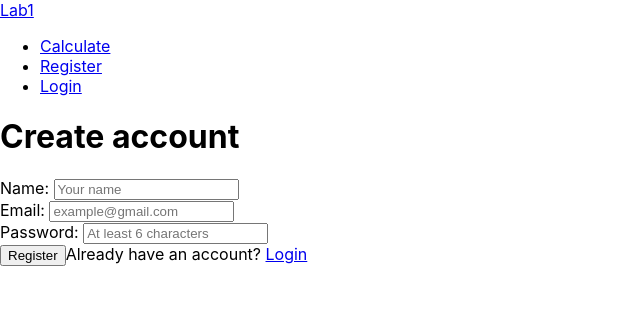
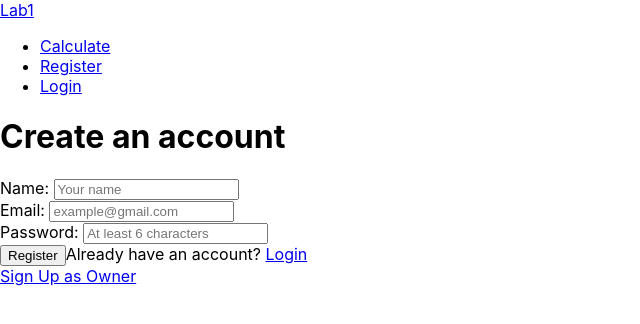
Before and after one commit to JackyC415/mernstack-grubhub-prototype-1, a React (Create React App) app in the folder client/: page /register in a window 1280 px wide. Shown: the top 324 px of the page, without its empty margins (0-640 px from the left). Built offline with nearby package versions, Linux system fonts and the light colour scheme.

Commit message:
Implement state changes so user may switch between user and owner registration

```diff
--- a/client/src/components/Register/Register.js
+++ b/client/src/components/Register/Register.js
@@ -11,11 +11,15 @@ class Register extends Component {
         this.state = {
             name: '',
             email: '',
-            password: ''
+            password: '',
+            restaurantname: '',
+            zipcode: '',
+            owner: false
         };
 
         this.handleChange = this.handleChange.bind(this);
         this.handleSubmit = this.handleSubmit.bind(this);
+        this.switchForm = this.switchForm.bind(this);
     }
 
     handleChange = (e) => {
@@ -40,16 +44,33 @@ class Register extends Component {
 
     }
 
+    switchForm = (e) => {
+        (this.state.owner == false) ? this.setState({owner: true}) : this.setState({owner: false});
+    }
+
     render(){
+
+        let ownerForm = null;
+        let accountType = "Owner";
+        if(this.state.owner) {
+            ownerForm =
+            <div>
+                Restaurant Name: <input type="text" name="restaurantname" placeholder="Restaurant name" value={this.state.restaurantname} onChange={this.handleChange} required></input><br/>
+                ZipCode: <input type="number" name="zipcode" placeholder="Zipcode" value ={this.state.zipcode} onChange={this.handleChange} minLength="6" maxLength="10" required ></input>
+            </div>
+            accountType = "User";
+        }
         return(
             <div class="container">
             <form action="http://127.0.0.1:3001/register" method="post">
-            <h1>Create account</h1>
+            <h1>Create an account</h1>
                     Name: <input type="text" name="name" placeholder="Your name" pattern="^([a-zA-Z]+\s)*[a-zA-Z]+$" value={this.state.name} onChange = {this.handleChange} required></input><br/>
                     Email: <input type="email" name="email" placeholder="example@gmail.com" value={this.state.email} onChange = {this.handleChange} required></input><br/>
                     Password: <input type="password" name="password" placeholder="At least 6 characters" minlength="6" maxlength="16" value={this.state.password} onChange = {this.handleChange} required></input><br/>
-                    <button className="btn btn-primary" onClick={this.state.handleSubmit}>Register</button>
-                    Already have an account? <Link to="/login" className="btn btn-link">Login</Link>
+                    {ownerForm}
+                    <button className="btn btn-primary" onClick={this.handleSubmit}>Register</button>
+                    Already have an account? <Link to="/login" className="btn btn-link">Login</Link><br/>
+                    <a href='#' onClick={this.switchForm}>Sign Up as {accountType}</a><br/>
             </form>
             </div>
         )
```
